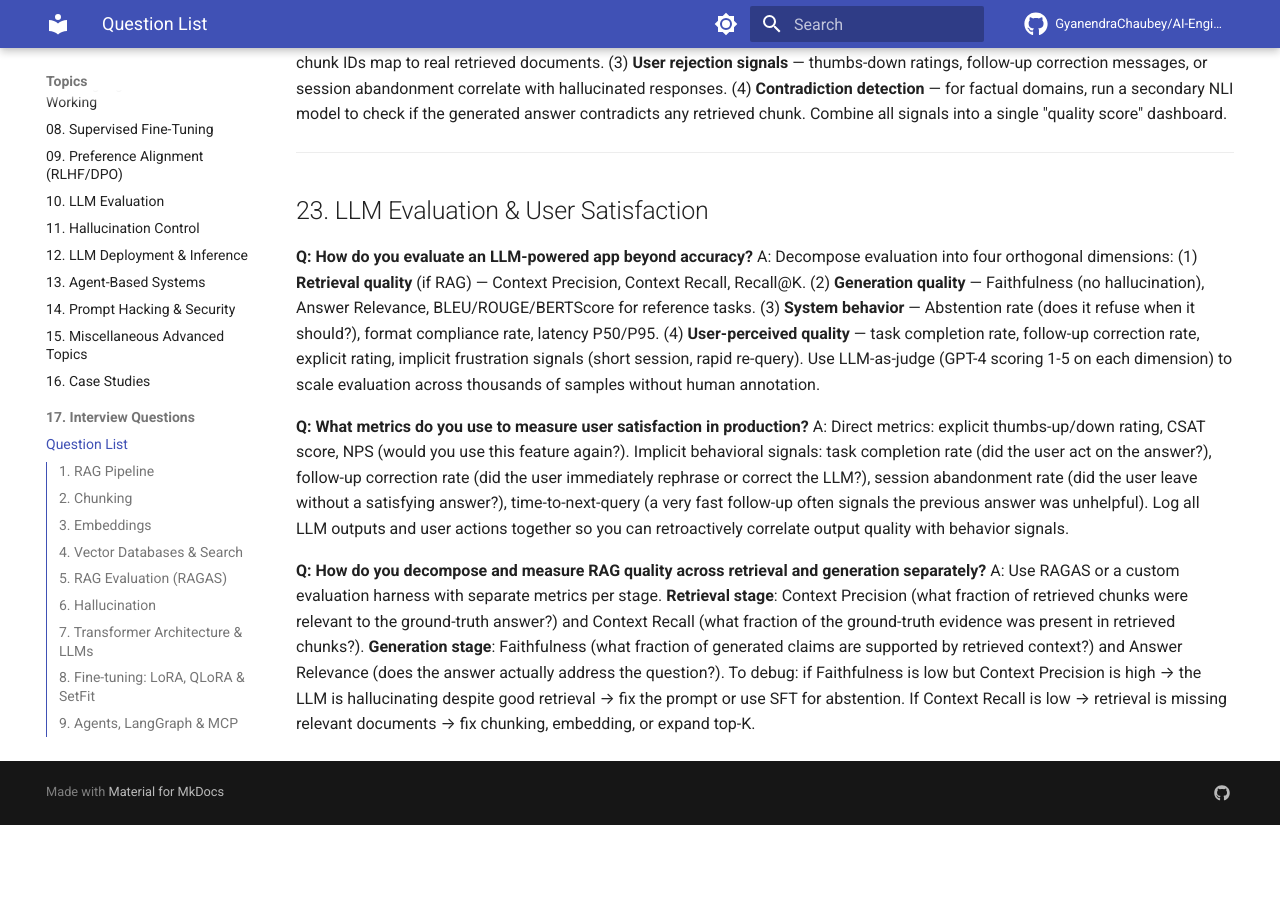
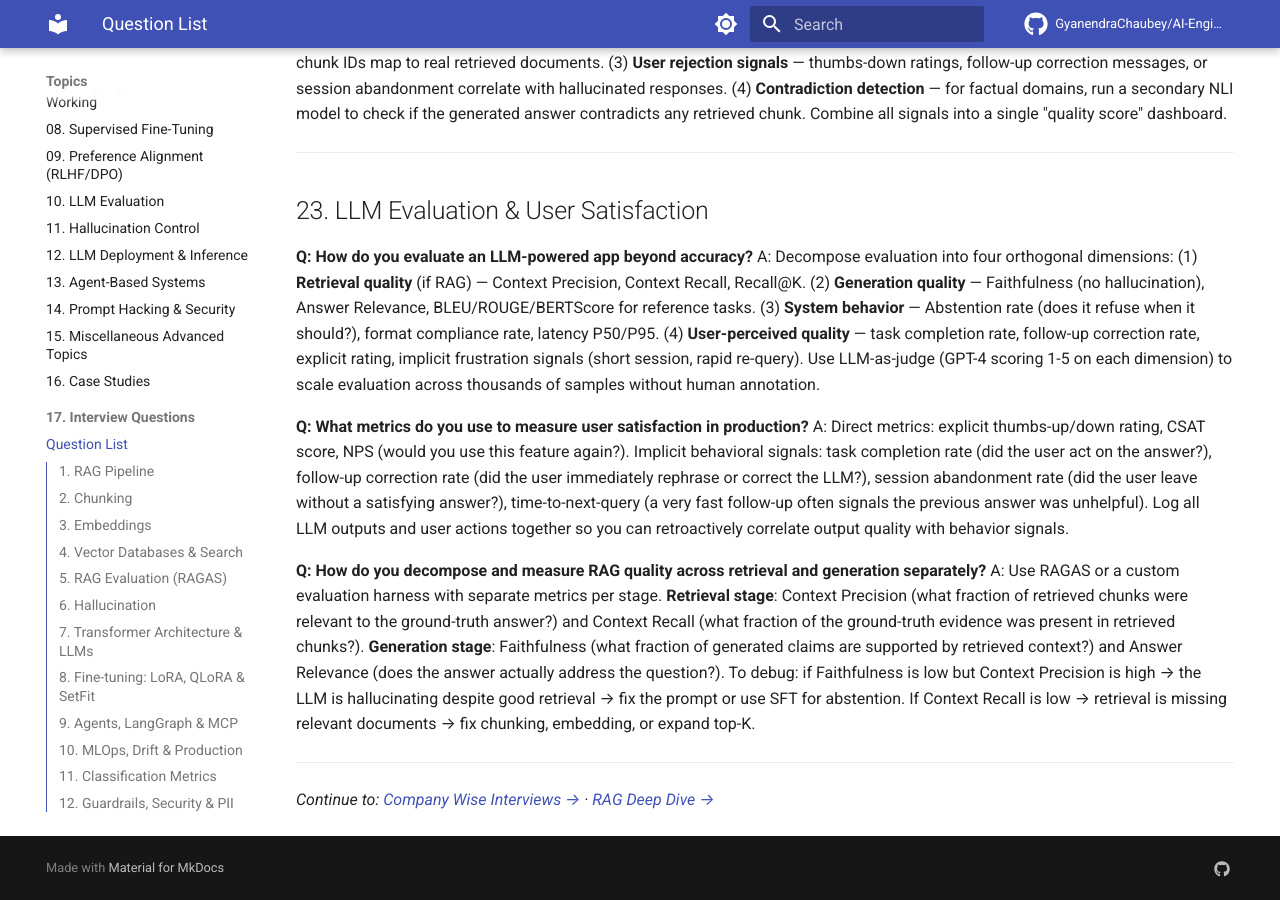
Before and after one commit to GyanendraChaubey/AI-Engineering-Notes, an MkDocs documentation site: the page built from docs/17-interview-questions/README.md, in a window 1280 px wide and 900 px high, scrolled down 16422 px. Built offline with MkDocs 1.6.1 and Material for MkDocs 9.7.7, drawn with Linux system fonts in a browser that asks for light colours; comment, search, counter and statistics services are not loaded; before the commit the page ends 17247 px from its top, so only the background shows below that.

Commit message:
fix: add missing navigation links across all section 17 pages
- README.md: add footer linking to Company Wise Interviews and RAG Deep Dive
- company_wise_interviews.md: add back/forward nav (Question List ← → RAG Deep Dive)
- topic_deep_dive_rag.md: add back link to Company Wise Interviews

Co-Authored-By: Claude Sonnet 4.6 <noreply@anthropic.com>

```diff
--- a/docs/17-interview-questions/README.md
+++ b/docs/17-interview-questions/README.md
@@ -587,3 +587,7 @@ A: Direct metrics: explicit thumbs-up/down rating, CSAT score, NPS (would you us
 
 **Q: How do you decompose and measure RAG quality across retrieval and generation separately?**
 A: Use RAGAS or a custom evaluation harness with separate metrics per stage. **Retrieval stage**: Context Precision (what fraction of retrieved chunks were relevant to the ground-truth answer?) and Context Recall (what fraction of the ground-truth evidence was present in retrieved chunks?). **Generation stage**: Faithfulness (what fraction of generated claims are supported by retrieved context?) and Answer Relevance (does the answer actually address the question?). To debug: if Faithfulness is low but Context Precision is high → the LLM is hallucinating despite good retrieval → fix the prompt or use SFT for abstention. If Context Recall is low → retrieval is missing relevant documents → fix chunking, embedding, or expand top-K.
+
+---
+
+*Continue to: [Company Wise Interviews →](company_wise_interviews.md) · [RAG Deep Dive →](topic_deep_dive_rag.md)*
```
Also changed, not shown: docs/17-interview-questions/company_wise_interviews.md (+4 -0 lines), docs/17-interview-questions/topic_deep_dive_rag.md (+4 -0 lines).
